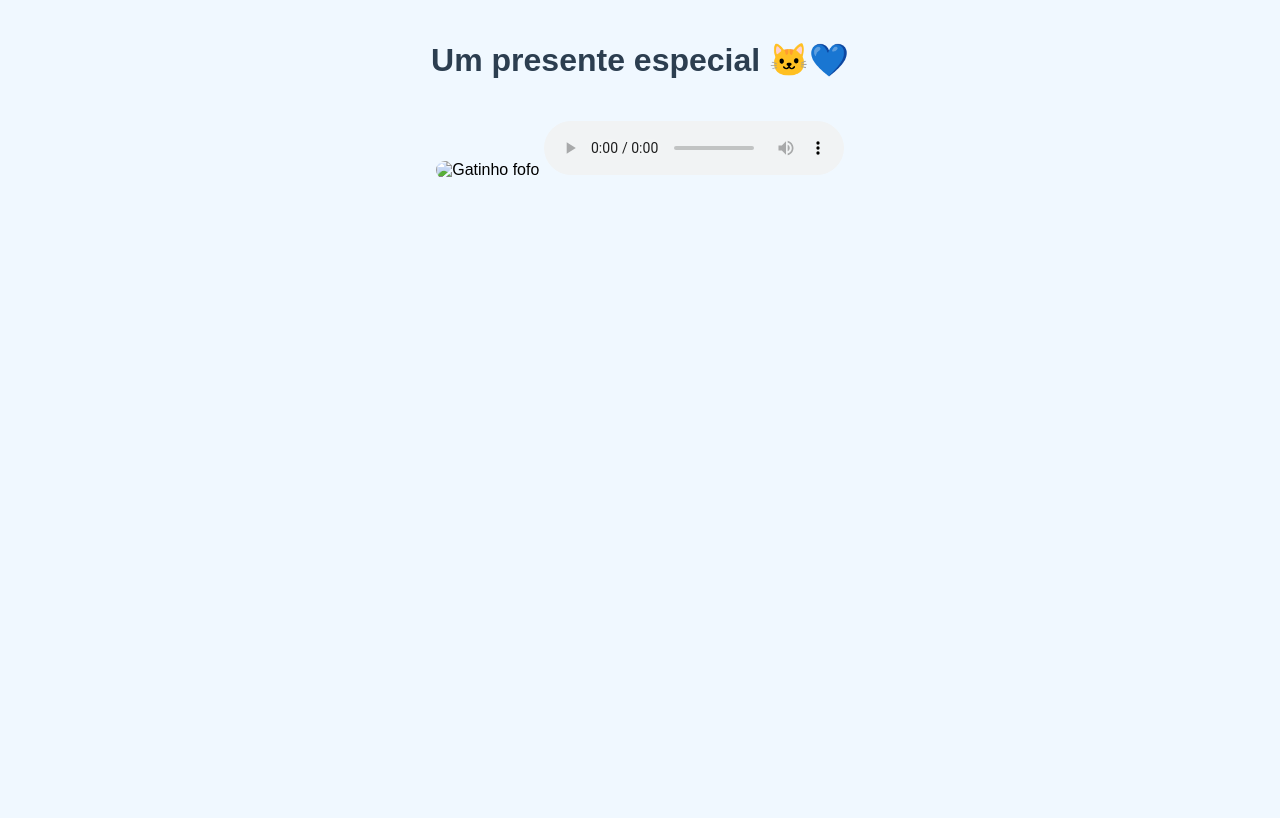
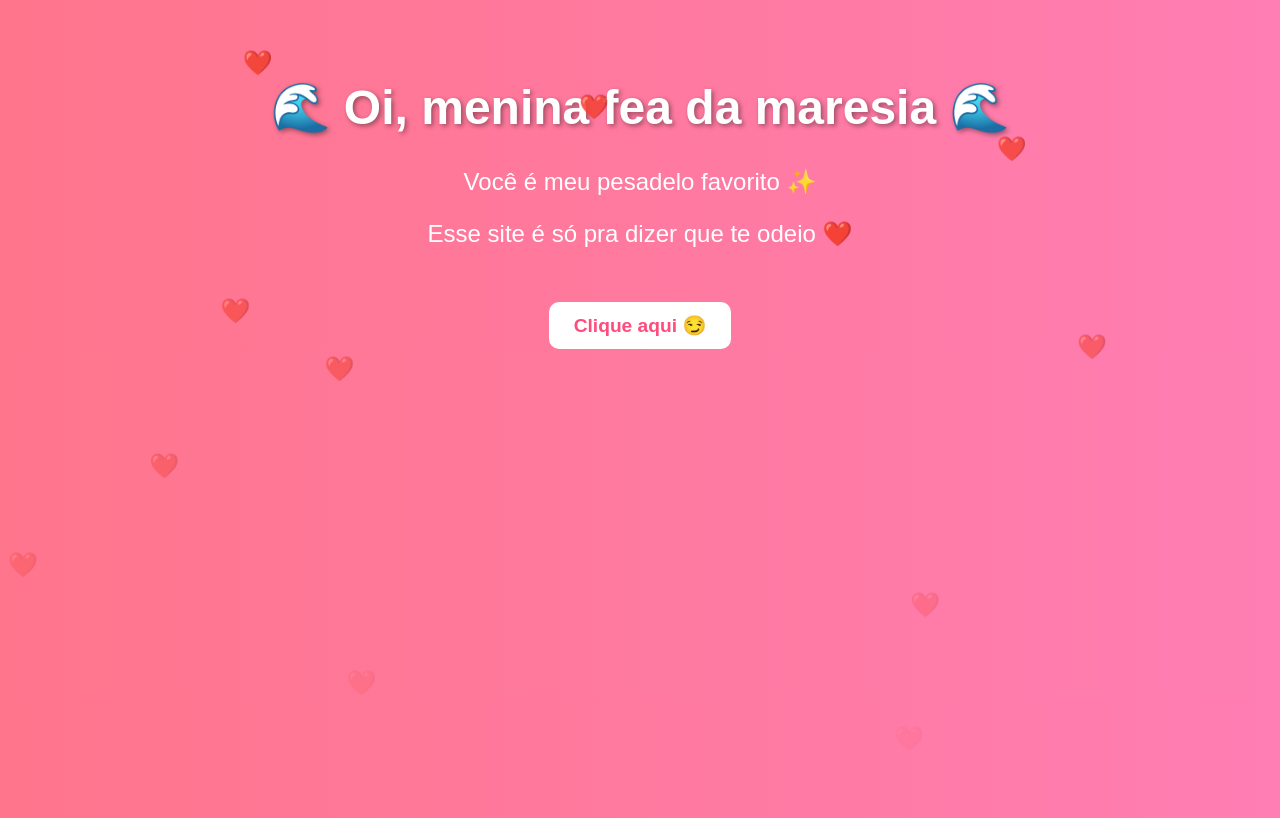
Before and after one commit to grazielemonte08-star/brinks, a plain HTML site: page index.html in a window 1280 px wide. Drawn offline with Linux system fonts and the light colour scheme.

Commit message:
Atualizar o index.html

```diff
--- a/index.html
+++ b/index.html
@@ -2,39 +2,104 @@
 <html lang="pt-BR">
 <head>
   <meta charset="UTF-8">
-  <meta name="viewport" content="width=device-width, initial-scale=1.0">
   <title>Para a menina linda da maresia 💙</title>
   <style>
     body {
+      margin: 0;
+      padding: 0;
+      background: linear-gradient(to right, #ff758c, #ff7eb3);
+      overflow: hidden;
+      color: white;
+      font-family: 'Arial', sans-serif;
       text-align: center;
-      font-family: Arial, sans-serif;
-      background-color: #f0f8ff;
-      margin: 0;
-      padding: 20px;
     }
     h1 {
-      color: #2c3e50;
+      margin-top: 80px;
+      font-size: 3em;
+      text-shadow: 2px 2px 5px rgba(0,0,0,0.4);
     }
-    img {
-      max-width: 300px;
+    p {
+      font-size: 1.5em;
+    }
+    .heart {
+      position: absolute;
+      top: -10px;
+      color: red;
+      font-size: 24px;
+      animation: fall linear forwards;
+    }
+    @keyframes fall {
+      to {
+        transform: translateY(100vh);
+        opacity: 0;
+      }
+    }
+    button {
+      margin-top: 30px;
+      padding: 12px 25px;
+      font-size: 1.2em;
+      border: none;
       border-radius: 10px;
+      background: white;
+      color: #ff4b7d;
+      cursor: pointer;
+      font-weight: bold;
+      transition: 0.3s;
+    }
+    button:hover {
+      background: #ffe4ec;
+      transform: scale(1.1);
+    }
+    #surpresa {
+      display: none;
       margin-top: 20px;
+      font-size: 1.5em;
+      animation: fadeIn 1s forwards;
     }
-    audio {
-      margin-top: 20px;
+    @keyframes fadeIn {
+      from { opacity: 0; }
+      to { opacity: 1; }
+    }
+    iframe {
+      position: absolute;
+      width: 0;
+      height: 0;
+      border: none;
     }
   </style>
 </head>
 <body>
-  <h1>Um presente especial 🐱💙</h1>
+  <h1>🌊 Oi, menina fea da maresia 🌊</h1>
+  <p>Você é meu pesadelo favorito ✨</p>
+  <p>Esse site é só pra dizer que te odeio ❤️</p>
 
-  <!-- Imagem do gatinho -->
-  <img src="gatinho.png" alt="Gatinho fofo">
+  <!-- Botão surpresa -->
+  <button onclick="mostrarSurpresa()">Clique aqui 😏</button>
+  <div id="surpresa">Hehe... agora não tem mais volta, já sei que você sorriu mocreia se não sorriu vsfd 😉❤️</div>
 
-  <!-- Música -->
-  <audio controls autoplay>
-    <source src="musica.mp3.mp3" type="audio/mpeg">
-    Seu navegador não suporta áudio.
-  </audio>
+  <!-- Música do YouTube escondida tocando em loop -->
+  <iframe
+    src="https://www.youtube.com/embed/thU4mPDqr4I?autoplay=1&loop=1&playlist=thU4mPDqr4I"
+    allow="autoplay">
+  </iframe>
+
+  <script>
+    function createHeart() {
+      const heart = document.createElement("div");
+      heart.classList.add("heart");
+      heart.innerHTML = "❤️";
+      heart.style.left = Math.random() * 100 + "vw";
+      heart.style.animationDuration = (Math.random() * 3 + 2) + "s";
+      document.body.appendChild(heart);
+      setTimeout(() => {
+        heart.remove();
+      }, 5000);
+    }
+    setInterval(createHeart, 300);
+
+    function mostrarSurpresa() {
+      document.getElementById("surpresa").style.display = "block";
+    }
+  </script>
 </body>
 </html>
```
